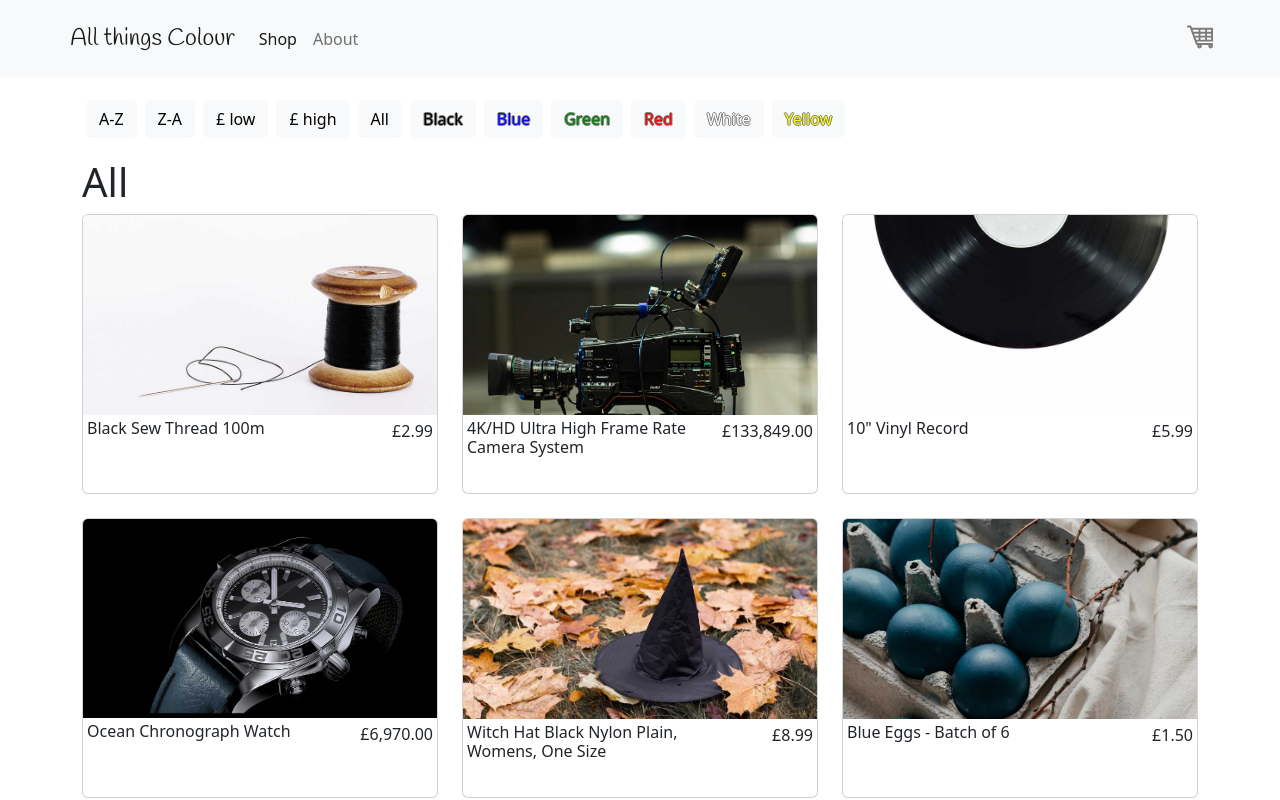
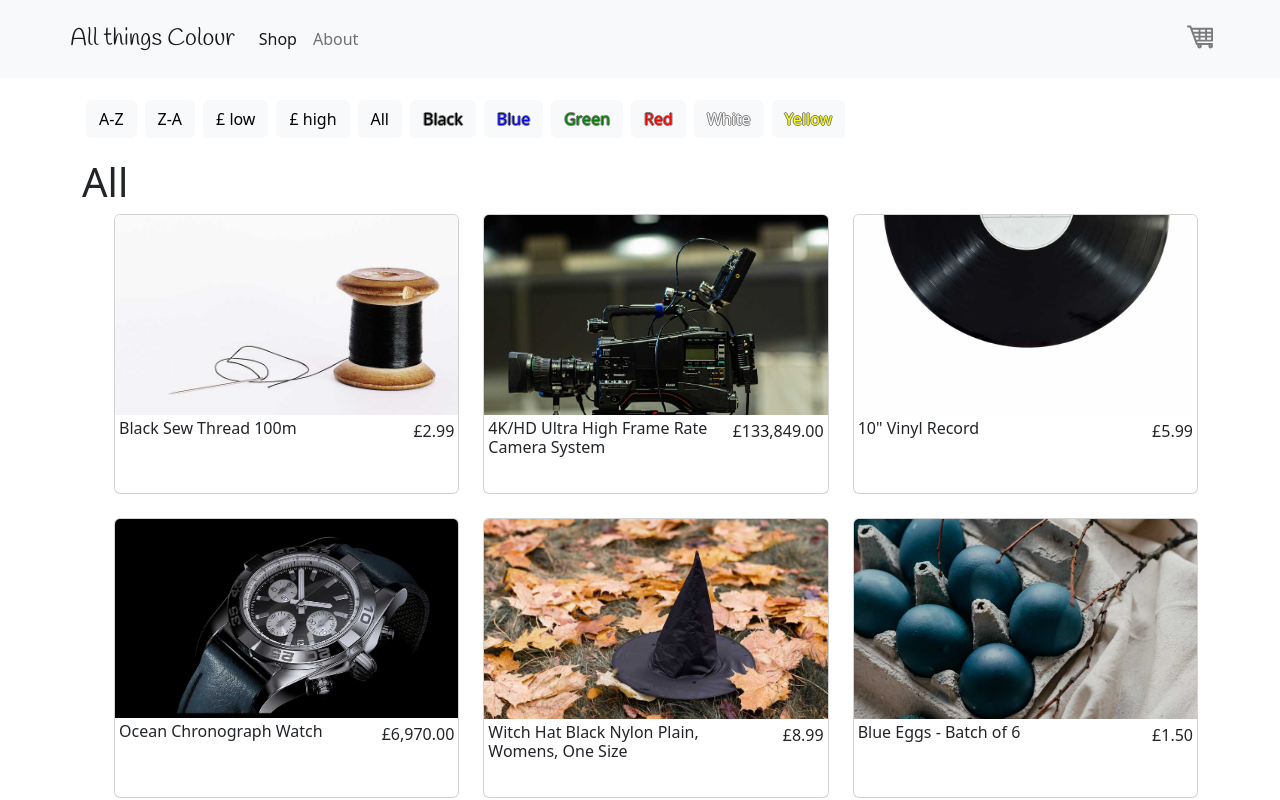
Before and after one commit to erickongdata/shopping_cart_react, a React (Create React App) app: page /shop in a window 1280 px wide. Shown: the top 800 px of the page. Built offline with nearby package versions, Linux system fonts and the light colour scheme.

Commit message:
Use unordered lists in html in components

```diff
--- a/src/components/HomeCategorySelect.jsx
+++ b/src/components/HomeCategorySelect.jsx
@@ -14,14 +14,13 @@ function HomeCategorySelect() {
   };
 
   return (
-    <div className="home-category-select">
-      <div className="d-flex flex-wrap justify-content-center">
-        {siteInfo.homeColors.map((cat) => (
-          <Link
-            to="/Shop"
-            key={`cat-card-${cat.color}`}
-            onClick={() => setCategory(`${cat.color}`)}
-          >
+    <ul
+      className="d-flex flex-wrap justify-content-center"
+      style={{ listStyle: 'none' }}
+    >
+      {siteInfo.homeColors.map((cat) => (
+        <li key={`cat-card-${cat.color}`}>
+          <Link to="/Shop" onClick={() => setCategory(`${cat.color}`)}>
             <div className="category-card my-1 mx-1 bg-white position-relative d-flex justify-content-center align-items-center">
               <h2 className="category-card-title position-absolute text-black">
                 {cat.color}
@@ -29,14 +28,14 @@ function HomeCategorySelect() {
               <img
                 className="category-card-image"
                 src={cat.image}
-                alt={cat.color}
+                alt=""
                 style={cardImgStyle}
               />
             </div>
           </Link>
-        ))}
-      </div>
-    </div>
+        </li>
+      ))}
+    </ul>
   );
 }
 
--- a/src/components/Navbar.jsx
+++ b/src/components/Navbar.jsx
@@ -6,8 +6,8 @@ import siteInfo from '../data/siteInfo';
 function Navbar() {
   const { totalNumItems } = useContext(AppContext);
   return (
-    <div className="row bg-light fixed-top justify-content-center">
-      <nav className="navbar navbar-expand-sm bg-light p-3 col-9">
+    <nav className="row bg-light fixed-top justify-content-center">
+      <div className="navbar navbar-expand-sm bg-light p-3 col-9">
         <div className="container-fluid">
           <NavLink className="navbar-brand site-title" to="/">
             {siteInfo.siteTitle}
@@ -38,8 +38,8 @@ function Navbar() {
             </ul>
           </div>
         </div>
-      </nav>
-      <nav className="col-2 py-3 d-flex bg-light justify-content-end">
+      </div>
+      <div className="col-2 py-3 d-flex bg-light justify-content-end">
         <NavLink to="/cart">
           <button
             type="button"
@@ -59,8 +59,8 @@ function Navbar() {
             </span>
           </button>
         </NavLink>
-      </nav>
-    </div>
+      </div>
+    </nav>
   );
 }
 
--- a/src/components/ShopItemGallery.jsx
+++ b/src/components/ShopItemGallery.jsx
@@ -8,9 +8,9 @@ function ShopItemGallery() {
   const { data, category, sorting } = useContext(AppContext);
 
   return (
-    <div className="row gy-4 gx-4">
+    <ul className="row gy-4 gx-4" style={{ listStyle: 'none' }}>
       {filterData(data, category, sorting.alpha, sorting.price).map((item) => (
-        <div key={item.id} className="col-12 col-md-6 col-lg-4 col-xlg-3">
+        <li key={item.id} className="col-12 col-md-6 col-lg-4 col-xlg-3">
           <Link
             to={`/product/${item.id}`}
             className="text-decoration-none text-dark"
@@ -36,9 +36,9 @@ function ShopItemGallery() {
               </div>
             </div>
           </Link>
-        </div>
+        </li>
       ))}
-    </div>
+    </ul>
   );
 }
 
--- a/src/components/ShopSortingButtons.jsx
+++ b/src/components/ShopSortingButtons.jsx
@@ -8,38 +8,38 @@ function ShopSortingButtons() {
   const categories = getCategories(data);
 
   return (
-    <>
+    <div>
       <button
         type="button"
-        className="btn btn-light mx-1 my-1"
+        className="btn btn-light m-1"
         onClick={() => setSorting({ alpha: 'az', price: '' })}
       >
         A-Z
       </button>
       <button
         type="button"
-        className="btn btn-light mx-1 my-1"
+        className="btn btn-light m-1"
         onClick={() => setSorting({ alpha: 'za', price: '' })}
       >
         Z-A
       </button>
       <button
         type="button"
-        className="btn btn-light mx-1 my-1"
+        className="btn btn-light m-1"
         onClick={() => setSorting({ alpha: '', price: 'lh' })}
       >
         {siteInfo.currencySymbol} low
       </button>
       <button
         type="button"
-        className="btn btn-light mx-1 my-1"
+        className="btn btn-light m-1"
         onClick={() => setSorting({ alpha: '', price: 'hl' })}
       >
         {siteInfo.currencySymbol} high
       </button>
       <button
         type="button"
-        className="btn btn-light mx-1 my-1"
+        className="btn btn-light m-1"
         onClick={() => setCategory('all')}
       >
         All
@@ -48,7 +48,7 @@ function ShopSortingButtons() {
         <button
           type="button"
           key={`cat-${cat}`}
-          className="btn btn-light mx-1 my-1 text-capitalize"
+          className="btn btn-light m-1 text-capitalize"
           onClick={() => setCategory(cat)}
           style={{
             color: `${cat}`,
@@ -58,7 +58,7 @@ function ShopSortingButtons() {
           {cat}
         </button>
       ))}
-    </>
+    </div>
   );
 }
 
--- a/src/data/productsBK.json
+++ b/src/data/productsBK.json
@@ -6,6 +6,7 @@
       "price": 2.99,
       "description": "A reliable go-to for any stitch type, whether you're hand or machine sewing, it will sew all fabrics with strong, durable stitching without fibre lint or seam crimping. It can be used to make and mend clothing, home furnishings, blankets, bedsheets and more!",
       "src": "/images/black/thread.jpg",
+      "src-s": "/images/black/thread-s.jpg",
       "category": "black"
     },
     {
@@ -14,6 +15,7 @@
       "price": 133849.00,
       "description": "Capture the dynamic excitement of live sports in 4K ultra slo-mo with the HDC-4800 4K/HD Ultra High Frame Rate Camera System, together with its dedicated 4K Baseband Processor BPU-4800. Shoot full-resolution 4K Ultra HD images at up to 400P (8x) or Full HD at 800P (16x) to reveal split-second action. This all-in-one solution for UHFR recording and playback makes it easier for broadcast production personnel to deliver superb slo-mo coverage of sports and other live events that TV viewing audiences love.",
       "src": "/images/black/video-camera.jpg",
+      "src-s": "/images/black/video-camera-s.jpg",
       "category": "black"
     },
     {
@@ -22,6 +24,7 @@
       "price": 5.99,
       "description": "Unknown Recording",
       "src": "/images/black/vinyl.jpg",
+      "src-s": "/images/black/vinyl-s.jpg",
       "category": "black"
     },
     {
@@ -30,6 +33,7 @@
       "price": 6970.00,
       "description": "Watch comes in a large 45.5mm case made entirely out of stainless steel with a striking uni-rotational coral red ceramic bezel with Liquidmetal diving scale. The dial is a contrasting grey and displays twin chronograph sub-dials at 9/3 o'clock, a date feature at 6 o'clock as well as large hour markers/hands edged in white gold and filled with Superluminova for increased legibility.",
       "src": "/images/black/watch.jpg",
+      "src-s": "/images/black/watch-s.jpg",
       "category": "black"
     },
     {
@@ -38,6 +42,7 @@
       "price": 8.99,
       "description": "The Perfect Halloween Accessory",
       "src": "/images/black/witch-hat.jpg",
+      "src-s": "/images/black/witch-hat-s.jpg",
       "category": "black"
     }
   ]
--- a/src/data/productsBU.json
+++ b/src/data/productsBU.json
@@ -6,6 +6,7 @@
       "price": 1.50,
       "description": "Hand reared, free range and and housed in higher welfare conditions. With a vibrant golden yolk and rich luxurious taste. Winner of the Best Yolk Award in 2020",
       "src": "/images/blue/eggs.jpg",
+      "src-s": "/images/blue/eggs-s.jpg",
       "category": "blue"
     },
     {
@@ -14,6 +15,7 @@
       "price": 129.00,
       "description": "Flying time of approx 1 hour! 3 - 4 hours for whole experience. Champagne served after landing. Voucher valid for 12 months. Non-refundable.",
       "src": "/images/blue/hot-air-balloon.jpg",
+      "src-s": "/images/blue/hot-air-balloon-s.jpg",
       "category": "blue"
     },
     {
@@ -22,6 +24,7 @@
       "price": 329.00,
       "description": "Situated in the pretty village of Edore, with its narrow lanes filled with art galleries and independent shops whilst being spoilt for choice with restaurants, tearooms and cafes. Take a short trip on the seasonal ferry which takes passengers across to Bristow with its sandy beach and well-known deli.",
       "src": "/images/blue/house.jpg",
+      "src-s": "/images/blue/house-s.jpg",
       "category": "blue"
     },
     {
@@ -30,6 +33,7 @@
       "price": 12.00,
       "description": "Suitable for professional or aspiring actors.",
       "src": "/images/blue/mask.jpg",
+      "src-s": "/images/blue/mask-s.jpg",
       "category": "blue"
     },
     {
@@ -38,6 +42,7 @@
       "price": 21500.00,
       "description": "Absolutely mint condition inside & out. No chips or scratches, leather upholstery & carpets are unworn, like new. Beautiful car to drive, everything works as it should.",
       "src": "/images/blue/mercedes.jpg",
+      "src-s": "/images/blue/mercedes-s.jpg",
       "category": "blue"
     }
   ]
--- a/src/data/productsGN.json
+++ b/src/data/productsGN.json
@@ -6,6 +6,7 @@
       "price": 65.50,
       "description": "Hold camera steady when shooting, do not expose film to direct sunlight, do not shoot pictures into the sun, check use by date of film.",
       "src": "/images/green/camera.jpg",
+      "src-s": "/images/green/camera-s.jpg",
       "category": "green"
     },
     {
@@ -14,6 +15,7 @@
       "price": 69.00,
       "description": "Fresh off the rack fashion. Hand Wash Only.",
       "src": "/images/green/furcoat.jpg",
+      "src-s": "/images/green/furcoat-s.jpg",
       "category": "green"
     },
     {
@@ -22,6 +24,7 @@
       "price": 5.99,
       "description": "Fill your jar with your imagination. Plants not included.",
       "src": "/images/green/jar.jpg",
+      "src-s": "/images/green/jar-s.jpg",
       "category": "green"
     },
     {
@@ -30,6 +33,7 @@
       "price": 87.00,
       "description": "Possibly a chameleon. Origin: Madagascar.",
       "src": "/images/green/lizard.jpg",
+      "src-s": "/images/green/lizard-s.jpg",
       "category": "green"
     },
     {
@@ -38,6 +42,7 @@
       "price": 3.99,
       "description": "Quick drying — ready to go in under 60 seconds! Ingredients: Butyl Acetate, Ethyl Acetate, Nitrocellulose, Acetyl Tributyl Citrate, Isopropyl Alcohol, Tosylamide/epoxy Resin, Styrene/acrylates Copolymer, Stearalkonium Bentonite, Silica, Triphenyl Phosphate, Adipic Acid/neopentyl Glycol/trimellitic Anhydride Copolymer, Aqua/water/eau, Diacetone Alcohol, Etocrylene, Kaolin, Glycidyl Neodecanoate/phthalic Anhydride/tmp Crosspolymer, Mek, Synthetic Fluorphlogopite, Corallina Officinalis Extract, Acrylates/dimethicone Copolymer.",
       "src": "/images/green/nail-polish.jpg",
+      "src-s": "/images/green/nail-polish-s.jpg",
       "category": "green"
     },
     {
@@ -46,6 +51,7 @@
       "price": 17.00,
       "description": "High-quality canvas and durable. Artist - Caesar Po.",
       "src": "/images/green/painting.jpg",
+      "src-s": "/images/green/painting-s.jpg",
       "category": "green"
     }
   ]
--- a/src/data/productsRD.json
+++ b/src/data/productsRD.json
@@ -6,6 +6,7 @@
       "price": 4.99,
       "description": "Suitable for Birthday Parties, Weddings, Anniversaries and Celebrations.",
       "src": "/images/red/balloons.jpg",
+      "src-s": "/images/red/balloons-s.jpg",
       "category": "red"
     },
     {
@@ -14,6 +15,7 @@
       "price": 5.99,
       "description": "Caution: due to the small size of the dice, they are not for children aged 3 and under as they may pose a choking hazard. Adult supervision is recommended",
       "src": "/images/red/dice.jpg",
+      "src-s": "/images/red/dice-s.jpg",
       "category": "red"
     },
     {
@@ -22,6 +24,7 @@
       "price": 35.99,
       "description": "Stylish, elegant dress. 90% Polyester, 10% Elastane.",
       "src": "/images/red/dress.jpg",
+      "src-s": "/images/red/dress-s.jpg",
       "category": "red"
     },
     {
@@ -30,6 +33,7 @@
       "price": 57900.00,
       "description": "2.0 GME 272HP, Automatic, Petrol, 4WD LOW.",
       "src": "/images/red/jeep.jpg",
+      "src-s": "/images/red/jeep-s.jpg",
       "category": "red"
     },
     {
@@ -38,6 +42,7 @@
       "price": 2.10,
       "description": "Cherry Vine Tomatoes. Tender, sweet & fresh-flavoured.",
       "src": "/images/red/tomatoes.jpg",
+      "src-s": "/images/red/tomatoes-s.jpg",
       "category": "red"
     }
   ]
--- a/src/data/productsWH.json
+++ b/src/data/productsWH.json
@@ -6,6 +6,7 @@
       "price": 579.00,
       "description": "The short 30\" scale length and comfortable \"C\" shaped neck offer a fantastic playability and will appeal to players with smaller hands.",
       "src": "/images/white/guitar.jpg",
+      "src-s": "/images/white/guitar-s.jpg",
       "category": "white"
     },
     {
@@ -14,6 +15,7 @@
       "price": 7467.00,
       "description": "The piano measures 4 foot 10 inches long and 4 foot 11 inches wide with 88 keys. The condition of this piano is brand new. This product comes with a 5 year warranty.",
       "src": "/images/white/piano.jpg",
+      "src-s": "/images/white/piano-s.jpg",
       "category": "white"
     },
     {
@@ -22,6 +24,7 @@
       "price": 15.99,
       "description": "100% Hollowfibre Filling. Washing Instructions: Sponge Clean.",
       "src": "/images/white/pillows.jpg",
+      "src-s": "/images/white/pillows-s.jpg",
       "category": "white"
     },
     {
@@ -30,6 +33,7 @@
       "price": 1290.00,
       "description": "Perfect for large families or those who like to entertain.",
       "src": "/images/white/table.jpg",
+      "src-s": "/images/white/table-s.jpg",
       "category": "white"
     },
     {
@@ -38,6 +42,7 @@
       "price": 29.99,
       "description": "With sturdy nose and eye stitching, not easily chewed off by children, ensuring that they can be used safely.",
       "src": "/images/white/toybear.jpg",
+      "src-s": "/images/white/toybear-s.jpg",
       "category": "white"
     }
   ]
--- a/src/data/productsYE.json
+++ b/src/data/productsYE.json
@@ -6,6 +6,7 @@
       "price": 8.99,
       "description": "Includes two free emoji soft toys.",
       "src": "/images/yellow/emoji.jpg",
+      "src-s": "/images/yellow/emoji-s.jpg",
       "category": "yellow"
     },
     {
@@ -14,6 +15,7 @@
       "price": 14.99,
       "description": "Yellow is the colour of the summer. These cat eye sunglasses are sure to grab everyone's attention.",
       "src": "/images/yellow/glasses.jpg",
+      "src-s": "/images/yellow/glasses-s.jpg",
       "category": "yellow"
     },
     {
@@ -22,6 +24,7 @@
       "price": 125.99,
       "description": "Its classy features make it an item that is irresistible and trendy. First class stitching all the way through.",
       "src": "/images/yellow/jacket.jpg",
+      "src-s": "/images/yellow/jacket-s.jpg",
       "category": "yellow"
     },
     {
@@ -30,6 +33,7 @@
       "price": 3290.00,
       "description": "This giant yellow duck is an exact replica of the little fellows you probably played with in the bath as a youngster!",
       "src": "/images/yellow/rubber-duck.jpg",
+      "src-s": "/images/yellow/rubber-duck-s.jpg",
       "category": "yellow"
     },
     {
@@ -38,6 +42,7 @@
       "price": 48.99,
       "description": "Outstanding acoustic performance with rugged durability.",
       "src": "/images/yellow/stethoscope.jpg",
+      "src-s": "/images/yellow/stethoscope-s.jpg",
       "category": "yellow"
     },
     {
@@ -46,6 +51,7 @@
       "price": 48.99,
       "description": "Watch all your favourite TV programs on this vintage set.",
       "src": "/images/yellow/tv.jpg",
+      "src-s": "/images/yellow/tv-s.jpg",
       "category": "yellow"
     }
   ]
--- a/src/pages/Cart.jsx
+++ b/src/pages/Cart.jsx
@@ -24,8 +24,9 @@ function Cart() {
           {cart.length === 0 ? (
             <h1>No items to display</h1>
           ) : (
-            cart.map((item) => (
-              <div key={item.id} className="border mb-3 rounded shadow-sm">
+            <ul style={{ listStyle: 'none' }}>
+              {cart.map((item) => (
+                <li key={item.id} className="border mb-3 rounded shadow-sm">
                   <div className="d-sm-flex">
                     <Link to={`/product/${item.id}`}>
                       <img
@@ -41,7 +42,10 @@ function Cart() {
                       />
                     </Link>
                     <div className="py-1 px-2">
-                    <Link to={`/product/${item.id}`} className="lead text-dark">
+                      <Link
+                        to={`/product/${item.id}`}
+                        className="lead text-dark"
+                      >
                         <h5>{itemSelected(item.id).title}</h5>
                       </Link>
                       <p className="text-secondary">
@@ -85,8 +89,9 @@ function Cart() {
                       </div>
                     </div>
                   </div>
-              </div>
-            ))
+                </li>
+              ))}
+            </ul>
           )}
         </div>
         <div className="row justify-content-between bg-light border fixed-bottom px-5 py-3">
```
Lines whose indentation alone changed are shown as unchanged.
